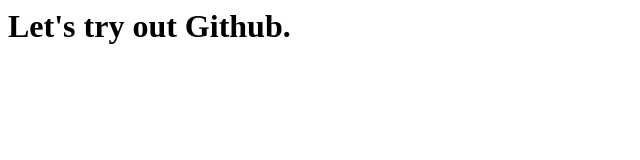
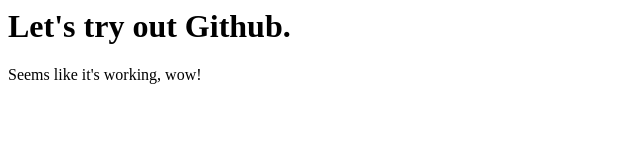
Before and after one commit to macdonaldsitolo/sitolo, a plain HTML site: page index.html in a window 1280 px wide. Shown: the whole page, without its empty margins (0-640 px from the left). Drawn offline with Linux system fonts and the light colour scheme.

Commit message:
added a paragraph

```diff
--- a/index.html
+++ b/index.html
@@ -6,5 +6,6 @@
 </head>
 <body>
  <h1>Let's try out Github.</h1>
+ <p>Seems like it's working, wow!</p>
 </body>
 </html>
```
